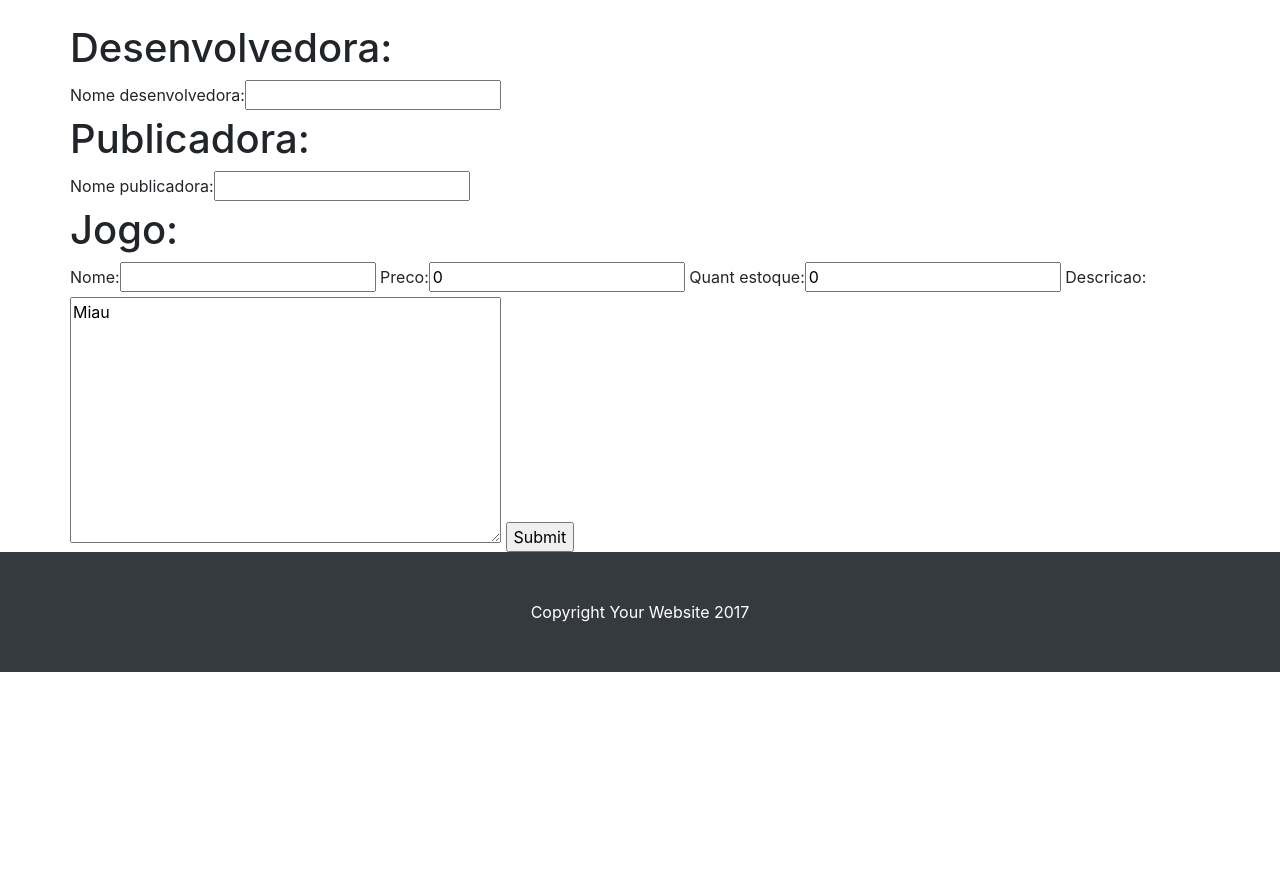
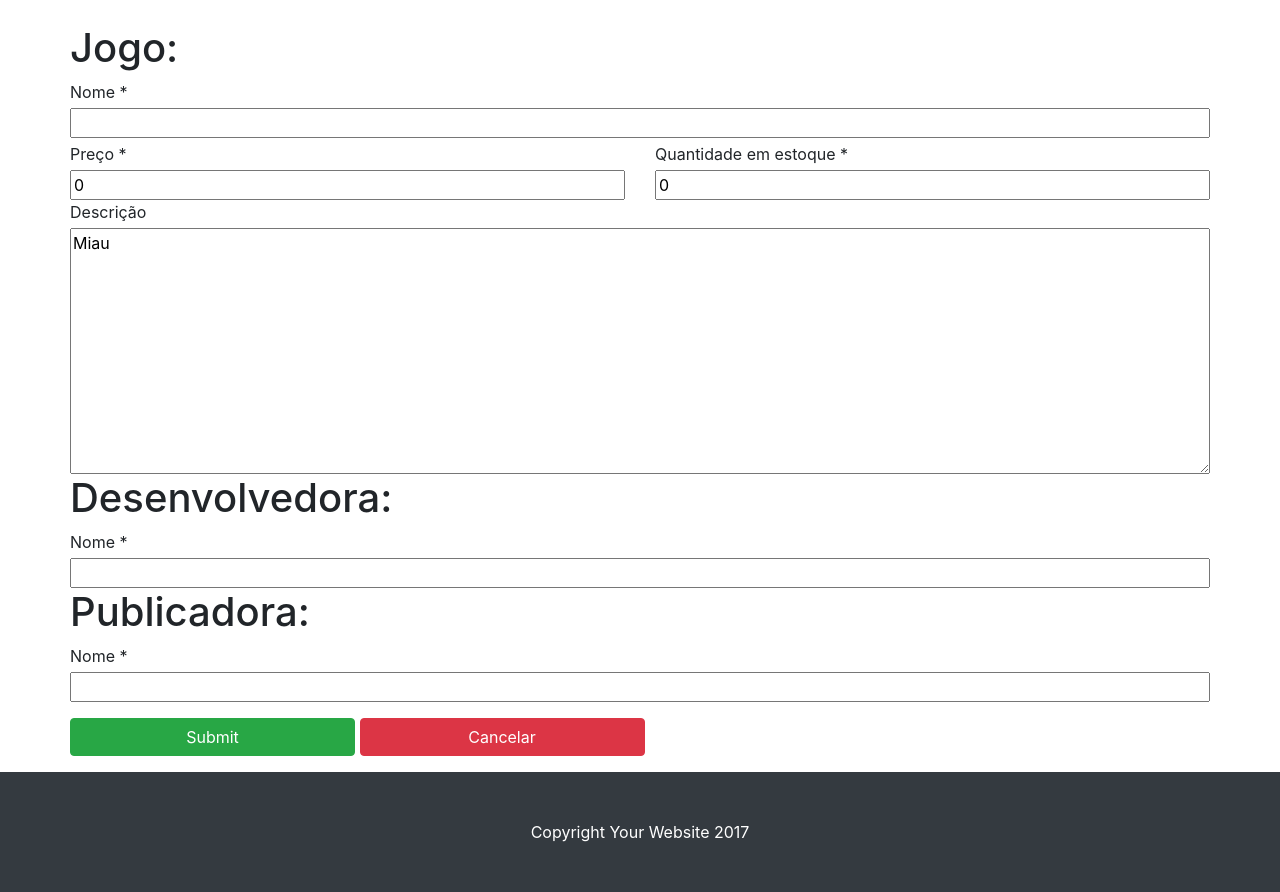
Before and after one commit to vikvik98/PI-2018.2, a Django app: page /add_jogo/ in a window 1280 px wide. Shown: the part 56-948 px from the top of the page. Before the commit the page ends 728 px from the top, so only its background shows below. Run offline with Django 3.2, Linux system fonts and the light colour scheme; some libraries are stand-ins or nearby versions.

Commit message:
mudando add

```diff
--- a/mygames/games/templates/add_jogo.html
+++ b/mygames/games/templates/add_jogo.html
@@ -1,16 +1,48 @@
 {% extends "base.html" %}
 {% block body %}
 
-    <form method="post">
+    <form method="post" class=" w-100">
+        <h1>Jogo:</h1>
+
         {% csrf_token %}
+
+        <div class="d-flex flex-column">
+            <p class=" mb-1">Nome *</p>
+            {{ jogoform.nome }}
+        </div>
+
+        <div class="row mt-1">
+            <div class="col-6 d-flex flex-column">
+                <p class=" mb-1">Preço *</p>
+                {{ jogoform.preco}}
+            </div>
+
+            <div class="col-6 d-flex flex-column">
+                <p class=" mb-1">Quantidade em estoque *</p>
+                {{ jogoform.quant_estoque}}
+            </div>
+        </div>
+
+        <div class="d-flex flex-column">
+            <p class=" mb-1">Descrição</p>
+            {{ jogoform.descricao }}
+        </div>
+
         <h1>Desenvolvedora:</h1>
-        {{ desenvolvedoraform }}
+        <div class="d-flex flex-column">
+            <p class=" mb-1">Nome *</p>
+            {{ desenvolvedoraform.nome_desenvolvedora }}
+        </div>
         <h1>Publicadora:</h1>
-        {{ publicadoraform }}
-        <h1>Jogo:</h1>
-        {{ jogoform }}
+        <div class="d-flex flex-column">
+            <p class=" mb-1">Nome *</p>
+            {{ publicadoraform.nome_publicadora }}
+        </div>
 
-        <input type="submit">
+        <div class="mt-3 mb-3">
+            <input type="submit" class="btn btn-success w-25">
+            <a href="#"><button class=" btn btn-danger w-25">Cancelar</button></a>
+        </div>
 
     </form>
 
```
